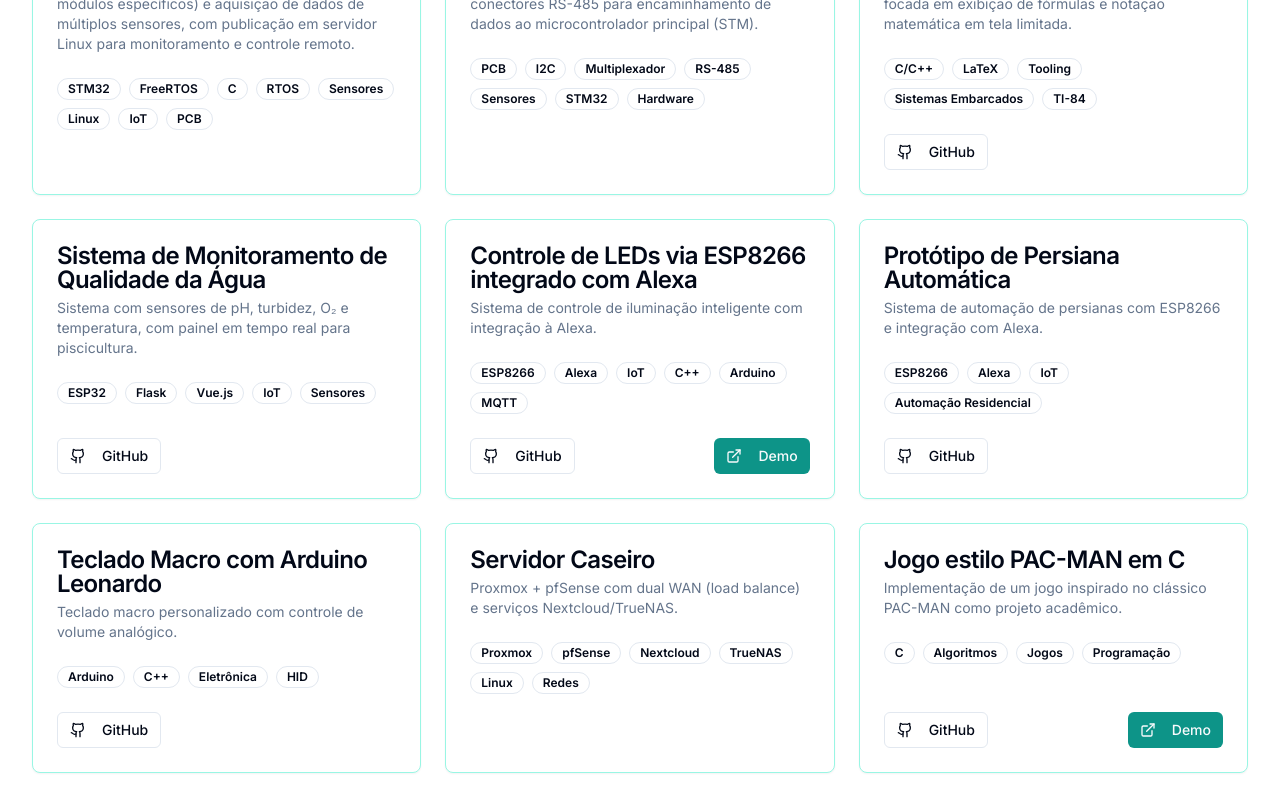
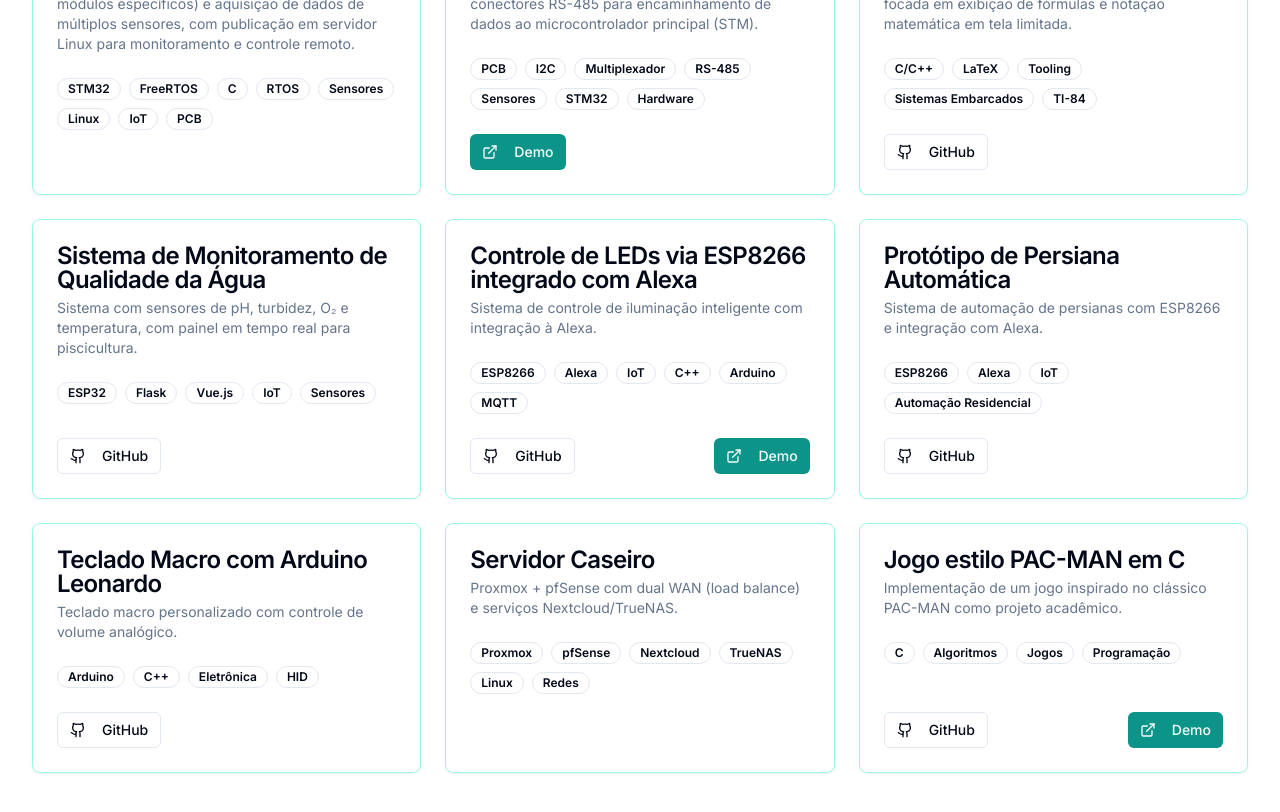
Before and after one commit to daniSoares08/portfolio-daniel-next, a Next.js app: page / in a window 1280 px wide. Shown: the part 3600-4412 px from the top of the page. Built offline with nearby package versions, Linux system fonts and the light colour scheme.

Commit message:
add linkedin project link

```diff
--- a/components/sections/projects-section.tsx
+++ b/components/sections/projects-section.tsx
@@ -21,7 +21,7 @@ const projects = [
       "Projeto de PCB para integração de múltiplos sensores: multiplexação I2C (8 canais) e 9 conectores RS-485 para encaminhamento de dados ao microcontrolador principal (STM).",
     technologies: ["PCB", "I2C", "Multiplexador", "RS-485", "Sensores", "STM32", "Hardware"],
     github: "",
-    demo: null,
+    demo: "https://www.linkedin.com/posts/danielsoares08_pcb-hardware-embeddedsystems-activity-7426818746389852160-QrcJ?utm_source=share&utm_medium=member_desktop&rcm=ACoAADsmwOcBRVT8R68TeZcV4gxpR_RFca7attA",
   },
   {
     title: "Compilador LaTeX para TI-84 Plus CE",
```
